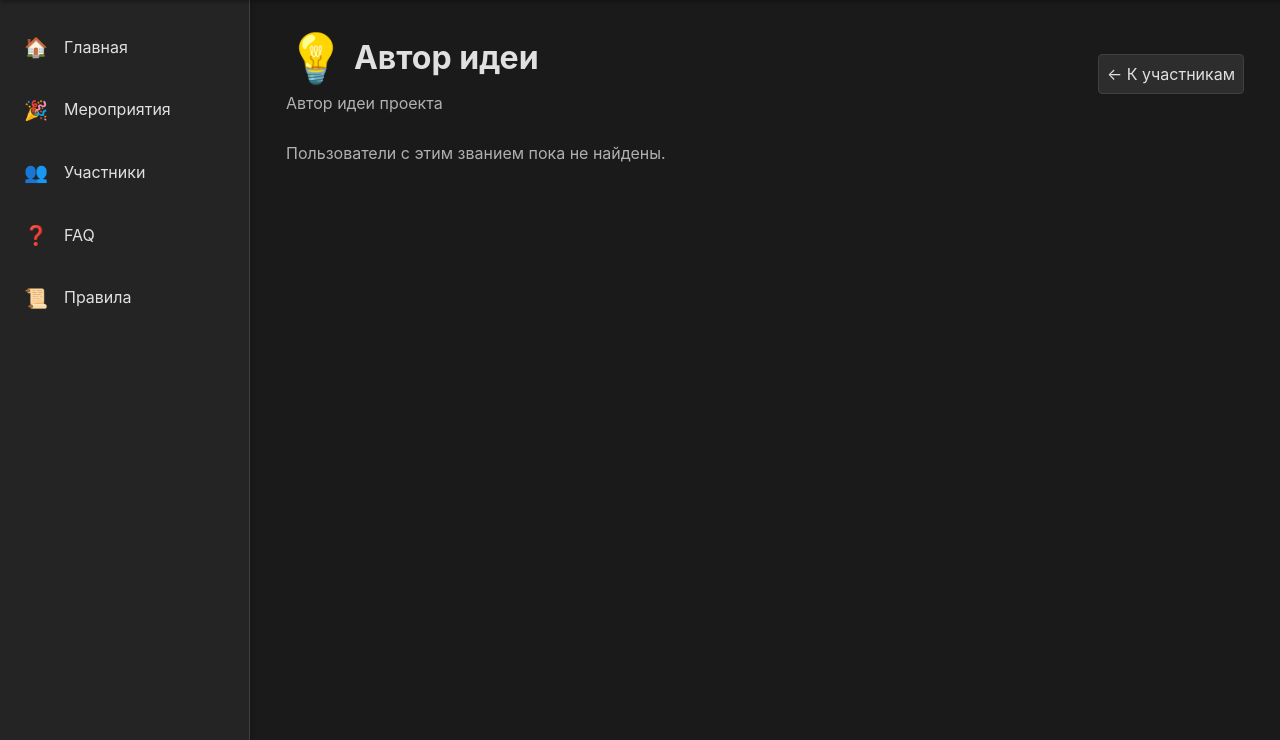
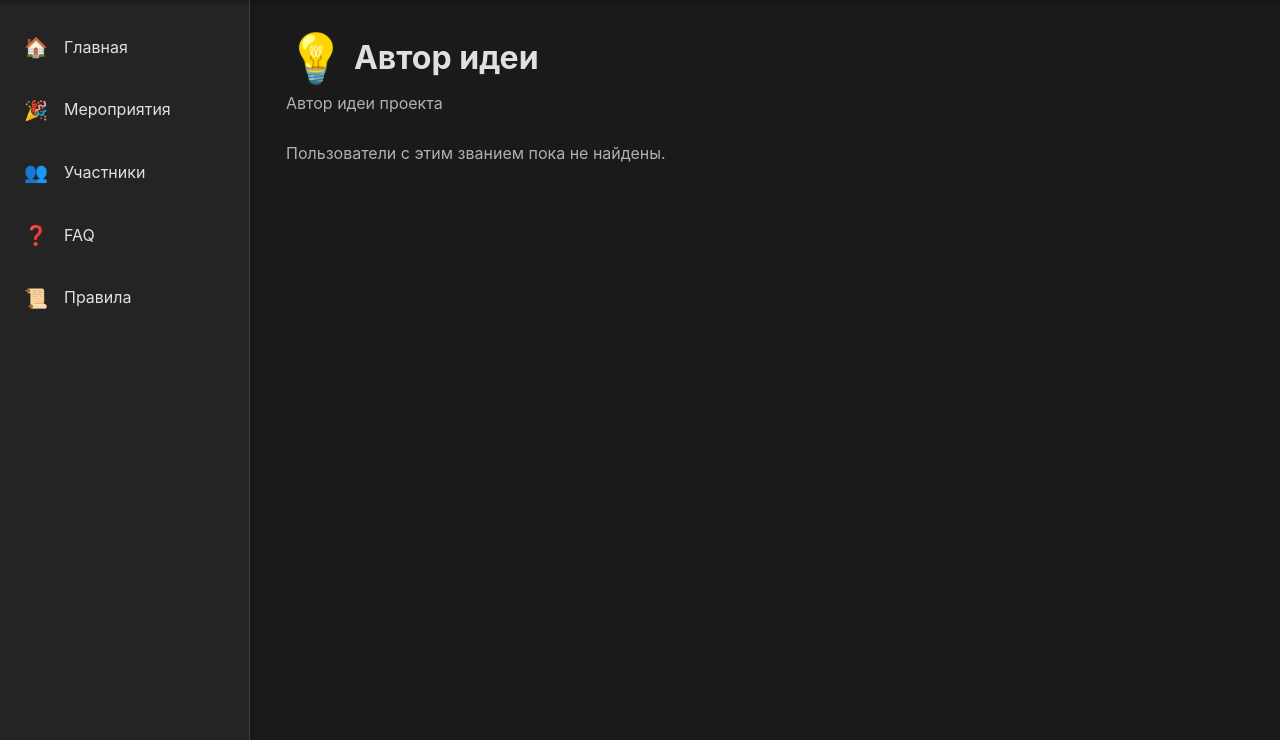
Before and after one commit to Kolunt/gwadmpaw, a Flask app: page /titles/1 in a window 1280 px wide. Shown: the part 60-800 px from the top of the page. Run offline with Flask 3, Linux system fonts and the light colour scheme; data comes from the database, SQL or seed files in the repository.

Commit message:
Remove participants back link from title view

```diff
--- a/templates/title_view.html
+++ b/templates/title_view.html
@@ -17,7 +17,6 @@
                 <p class="text-muted" style="margin: 0.5rem 0 0; max-width: 720px;">{{ title.description }}</p>
                 {% endif %}
             </div>
-            <a href="{{ url_for('participants') }}" class="btn btn-secondary">← К участникам</a>
         </div>
 
         <div class="card">
```
